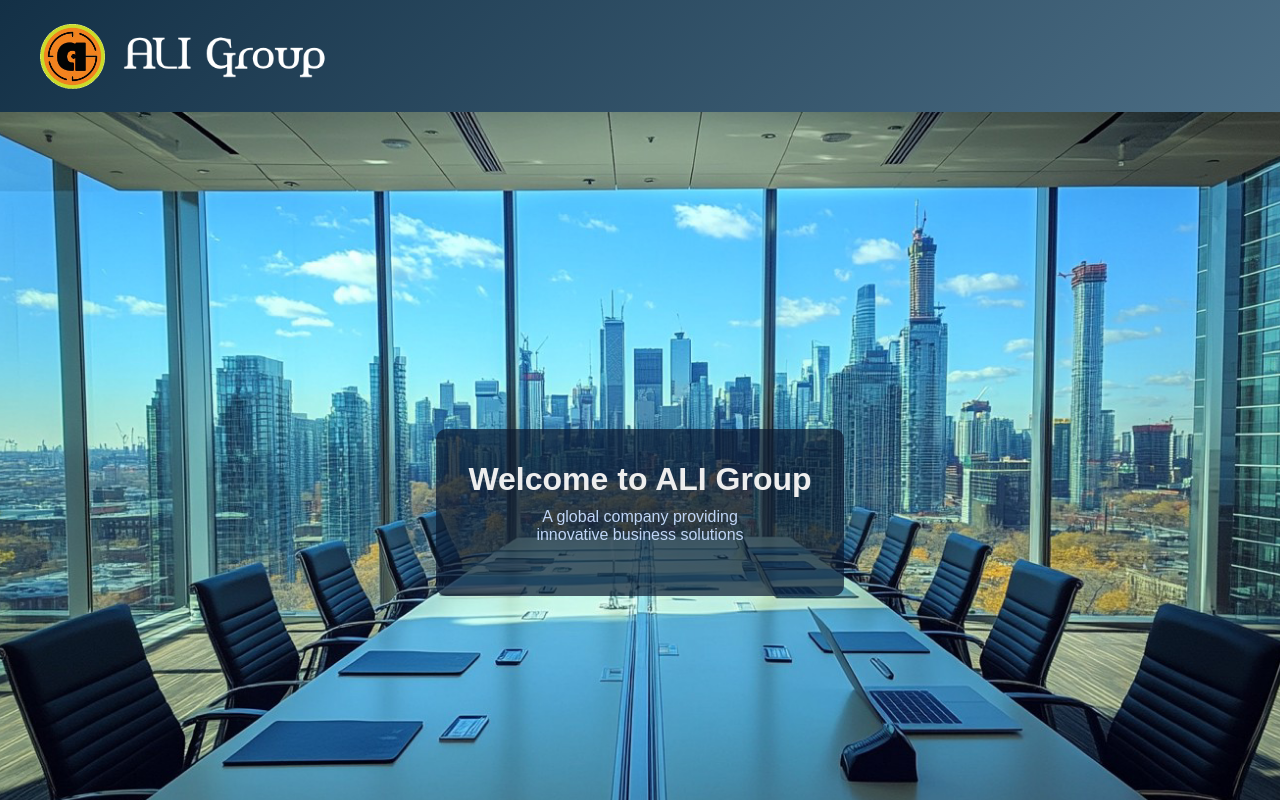
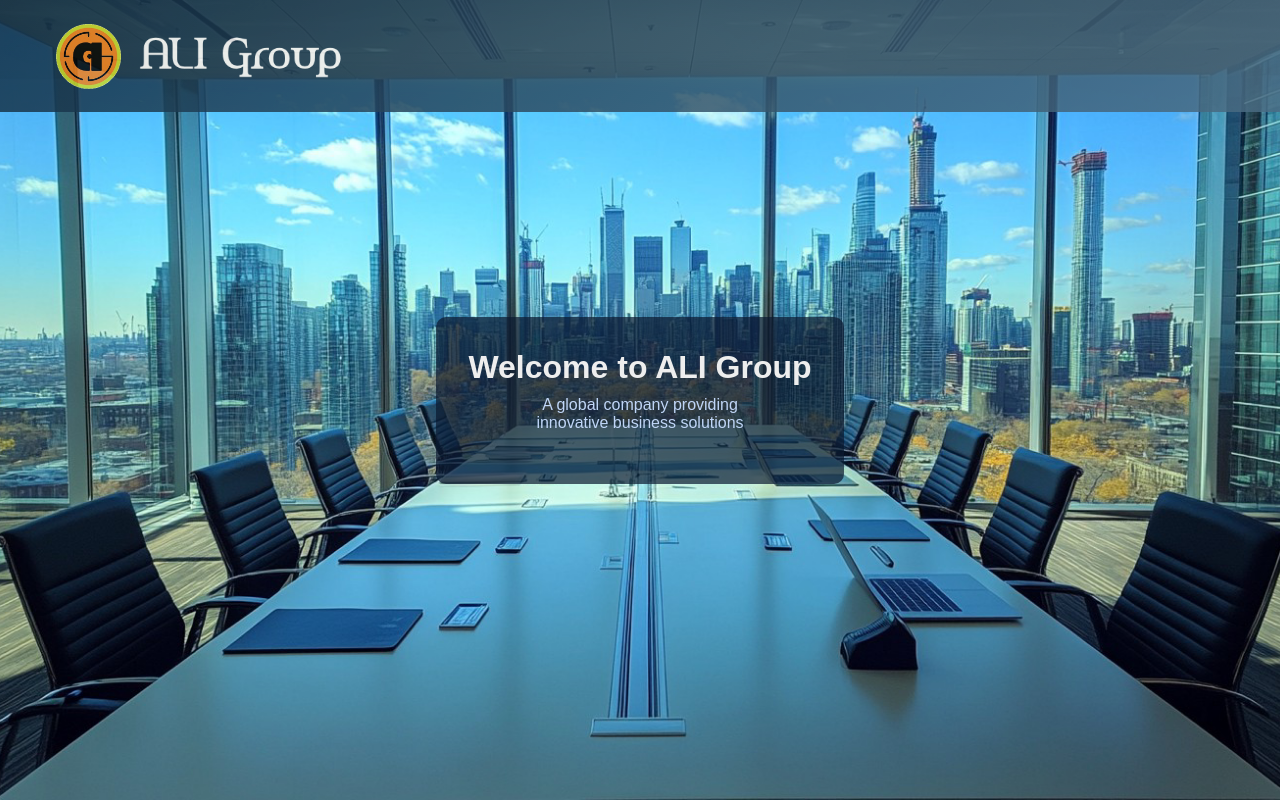
Before and after one commit to azgian/aligroupsvelte, a SvelteKit app: page / in a window 1280 px wide. Shown: the top 800 px of the page. Built offline with nearby package versions, Linux system fonts and the light colour scheme.

Commit message:
헤드 반투명으로

```diff
--- a/src/routes/+layout.svelte
+++ b/src/routes/+layout.svelte
@@ -34,11 +34,13 @@
 <style>
 	header {
 		background: linear-gradient(135deg, #133046, #4c6e85);
+		opacity: 0.85;
 		padding: 1rem;
 		color: white;
-		position: sticky;
+		position: fixed;
 		top: 0px;
 		z-index: 100;
+		width: 100%;
 	}
 
 	.header-content {
@@ -48,6 +50,7 @@
 		align-items: center;
 		max-width: 1200px;
 		margin: 0 auto;
+		z-index: 110;
 	}
 
 	.logo-container {
```
